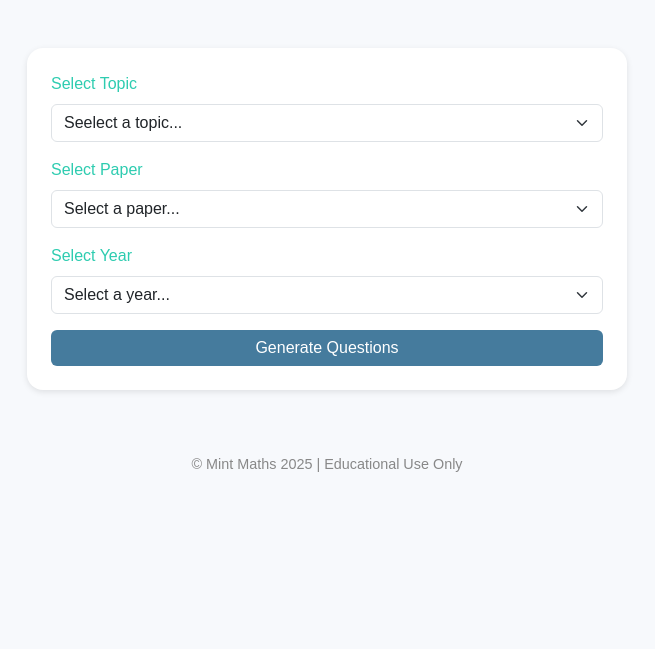
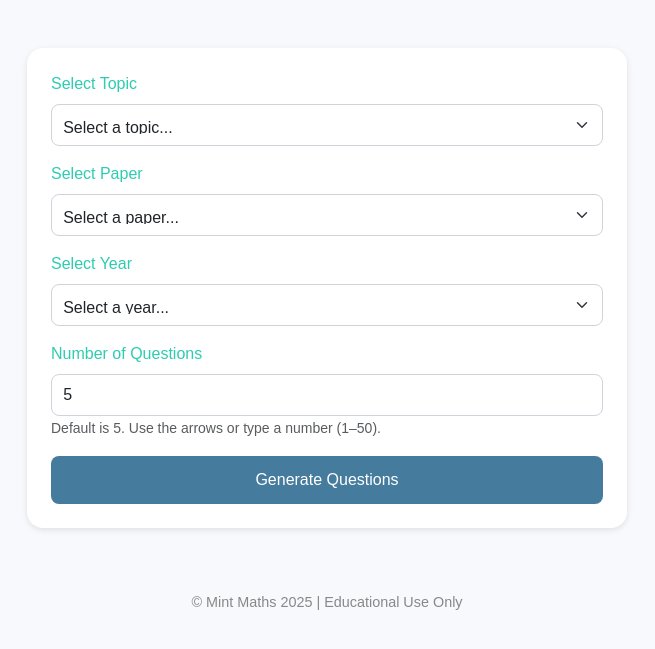
Before and after one commit to M1ntUs3r/question-generator-app, a Flask app: template templates/index.html in a window 1280 px wide. Shown: the part 77-726 px from the top of the page, without its empty margins (313-968 px from the left). Run offline with Flask 3, Linux system fonts and the light colour scheme; the template is opened without the code that fills it, so the values that code supplies are empty.

Commit message:
Update index.html

```diff
--- a/templates/index.html
+++ b/templates/index.html
@@ -10,8 +10,10 @@
       background-color: #f7f9fc;
       font-family: 'Poppins', sans-serif;
     }
+
+    /* Header */
     header {
-      background-color: #2eccb0;
+      background-color: #2eccb0; /* Mint green */
       color: white;
       padding: 1rem;
       text-align: center;
@@ -19,36 +21,85 @@
       align-items: center;
       justify-content: center;
       gap: 10px;
+      flex-wrap: wrap; /* wrap logo/title on small screens */
     }
+
     header img {
       height: 45px;
     }
+
     h1 {
       font-size: 1.6rem;
       margin: 0;
     }
+
+    @media (max-width: 576px) {
+      h1 {
+        font-size: 1.3rem;
+        text-align: center;
+      }
+      header img {
+        height: 35px;
+      }
+    }
+
+    /* Card container */
     .card {
       border: none;
       box-shadow: 0 2px 6px rgba(0,0,0,0.1);
       border-radius: 1rem;
+      background-color: white;
+      width: 100%;
+      max-width: 600px;
+      margin: 0 auto;
     }
+
+    /* Form styles */
+    .form-label {
+      color: #2eccb0;
+      font-weight: 500;
+    }
+
+    .form-select,
+    input[type="number"] {
+      border-radius: 0.5rem;
+      border: 1px solid #ced4da;
+      padding: 0.7rem;
+      height: calc(2.5rem + 2px);
+    }
+
+    .form-select:focus,
+    input[type="number"]:focus {
+      border-color: #2eccb0;
+      box-shadow: 0 0 0 0.2rem rgba(46, 204, 176, 0.25);
+    }
+
+    /* Buttons */
     .btn-primary {
       background-color: #457b9d;
       border: none;
       transition: 0.2s;
+      padding: 0.75rem;
+      border-radius: 0.5rem;
+      font-size: 1rem;
     }
+
     .btn-primary:hover {
       background-color: #1d3557;
     }
-    .form-label {
-      color: #2eccb0;
-      font-weight: 500;
-    }
+
     footer {
       text-align: center;
       padding: 1rem;
       font-size: 0.9rem;
       color: #888;
+    }
+
+    @media (max-width: 576px) {
+      .container {
+        padding-left: 1rem;
+        padding-right: 1rem;
+      }
     }
   </style>
 </head>
@@ -60,12 +111,12 @@
 </header>
 
 <div class="container py-5">
-  <div class="card p-4 mx-auto" style="max-width: 600px;">
+  <div class="card p-4">
     <form method="post" action="/generate">
       <div class="mb-3">
         <label class="form-label">Select Topic</label>
-        <select name="topic" class="form-select">
-          <option value="" disable select hidden>Seelect a topic...</option>
+        <select name="topic" class="form-select" required>
+          <option value="" disabled selected hidden>Select a topic...</option>
           {% for topic in topics %}
             <option value="{{ topic }}">{{ topic }}</option>
           {% endfor %}
@@ -74,8 +125,8 @@
 
       <div class="mb-3">
         <label class="form-label">Select Paper</label>
-        <select name="paper" class="form-select">
-          <option value="" disbale selected hidden>Select a paper...</option>
+        <select name="paper" class="form-select" required>
+          <option value="" disabled selected hidden>Select a paper...</option>
           <option value="P1">Paper 1 (Non-Calculator)</option>
           <option value="P2">Paper 2 (Calculator)</option>
         </select>
@@ -83,12 +134,26 @@
 
       <div class="mb-3">
         <label class="form-label">Select Year</label>
-        <select name="year" class="form-select">
-          <option value="" disable selected hidden>Select a year...</option>
+        <select name="year" class="form-select" required>
+          <option value="" disabled selected hidden>Select a year...</option>
           {% for year in years %}
             <option value="{{ year }}">{{ year }}</option>
           {% endfor %}
         </select>
+      </div>
+
+      <!-- ✅ New: Number of Questions -->
+      <div class="mb-3">
+        <label class="form-label">Number of Questions</label>
+        <input
+          type="number"
+          name="num_questions"
+          class="form-control"
+          min="1"
+          max="50"
+          value="5"
+          required>
+        <small class="text-muted">Default is 5. Use the arrows or type a number (1–50).</small>
       </div>
 
       <button type="submit" class="btn btn-primary w-100">Generate Questions</button>
```
